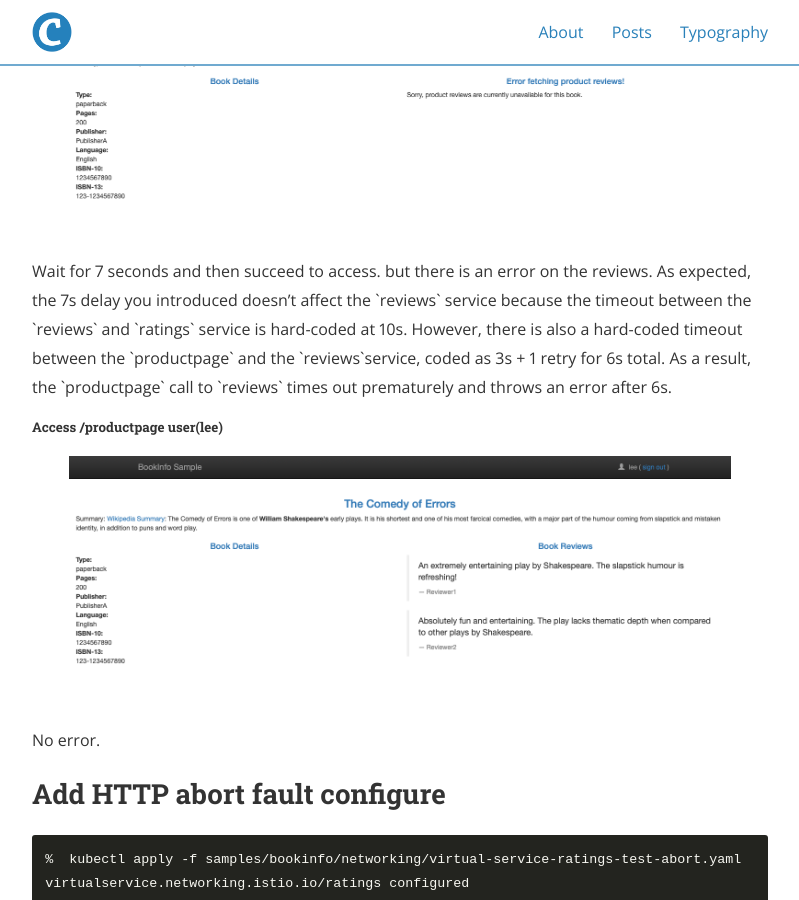
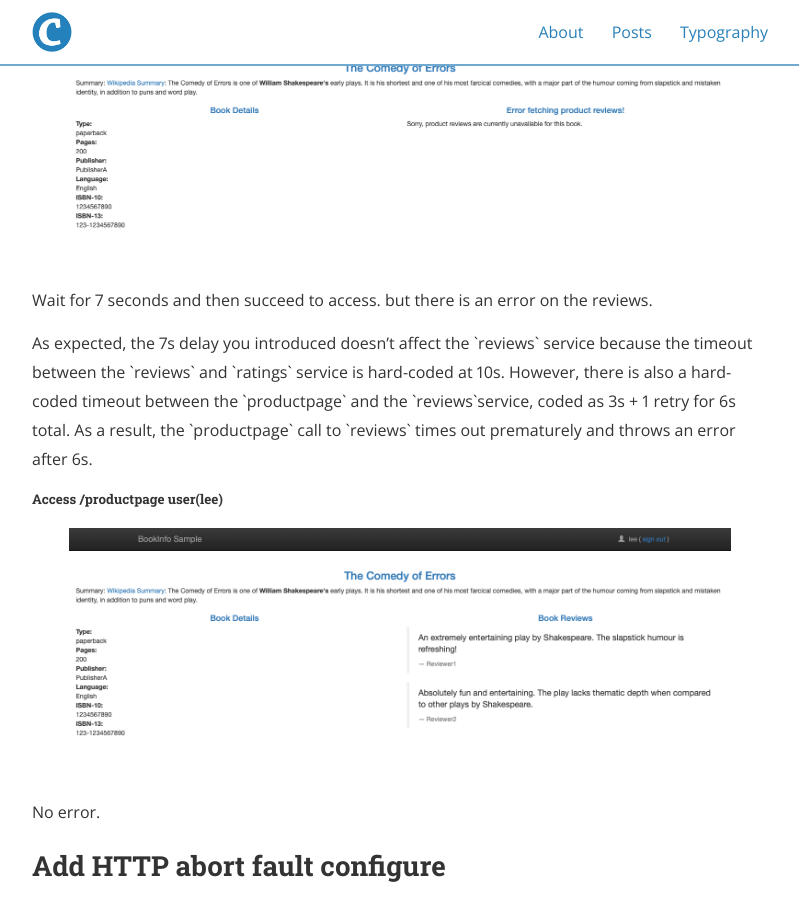
Before and after one commit to rhsoddld/rhsoddld.github.io, a Jekyll site: the page built from _posts/2021-06-06-istio_3.md, in a window 1280 px wide and 900 px high, scrolled down 2358 px. Shown: the whole window, without its empty margins (240-1039 px from the left). Built offline with Jekyll 4.4.1, drawn with Linux system fonts in a browser that asks for light colours; nearby versions of some CDN libraries.

Commit message:
Update 2021-06-06-istio_3.md

```diff
--- a/_posts/2021-06-06-istio_3.md
+++ b/_posts/2021-06-06-istio_3.md
@@ -84,9 +84,8 @@ categories: Istio
 <p>
 <img src="/assets/kubernetes/20210606/istio-helloworld-bookinfo-delay-fault(jason).png">
 </p>
-<p>Wait for 7 seconds and then succeed to access. but there is an error on the reviews.
-As expected, the 7s delay you introduced doesn’t affect the  `reviews`  service because the timeout between the  `reviews`  and  `ratings`  service is hard-coded at 10s. However, there is also a hard-coded timeout between the  `productpage`  and the  `reviews`service, coded as 3s + 1 retry for 6s total. As a result, the  `productpage`  call to  `reviews`  times out prematurely and throws an error after 6s.
-</p>
+<p>Wait for 7 seconds and then succeed to access. but there is an error on the reviews. </p>
+<p>As expected, the 7s delay you introduced doesn’t affect the  `reviews`  service because the timeout between the  `reviews`  and  `ratings`  service is hard-coded at 10s. However, there is also a hard-coded timeout between the  `productpage`  and the  `reviews`service, coded as 3s + 1 retry for 6s total. As a result, the  `productpage`  call to  `reviews`  times out prematurely and throws an error after 6s.</p>
 
 ##### Access /productpage user(lee)
 <p>
```
